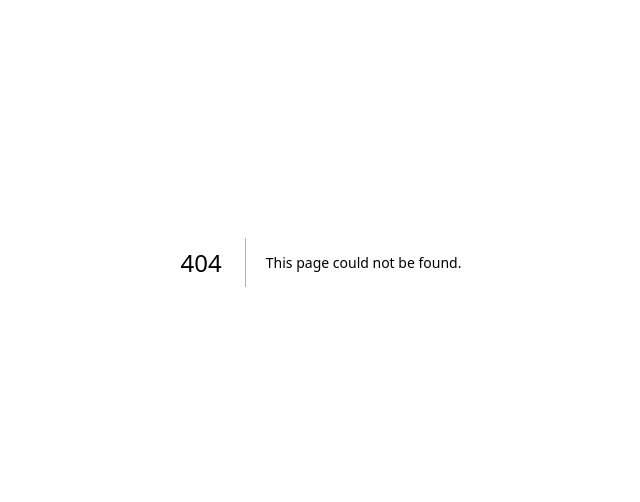
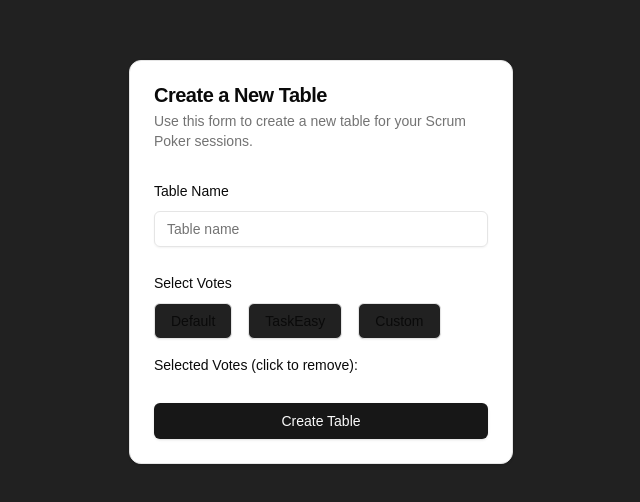
Before and after one commit to AndersonVoeja/voeja-scrum-pocker-app, a Next.js app: page /create in a window 1280 px wide. Before the commit this address had no page. Shown: the part 138-640 px from the top of the page, without its empty margins (319-959 px from the left). Built offline with nearby package versions, Linux system fonts and the light colour scheme.

Commit message:
feat: add CreateTable component for Scrum Poker session table creation

```diff
--- /dev/null
+++ b/src/app/create/page.tsx
@@ -0,0 +1,157 @@
+"use client";
+import React, { useState } from "react";
+import { motion } from "motion/react";
+import {
+  Card,
+  CardContent,
+  CardDescription,
+  CardHeader,
+  CardTitle,
+} from "@/components/ui/card";
+import { useForm } from "react-hook-form";
+import { tableSchema, tableSchemaProps } from "@/schemas/table.schema";
+import { zodResolver } from "@hookform/resolvers/zod";
+import {
+  Form,
+  FormField,
+  FormItem,
+  FormMessage,
+  FormLabel,
+} from "@/components/ui/form";
+import { Input } from "@/components/ui/input";
+import { Button } from "@/components/ui/button";
+import Flex from "@/components/ui/flex";
+import { Badge } from "@/components/ui/badge";
+import { useUser } from "@/context/userContext";
+
+export default function CreateTable() {
+  const [selectedVotes, setSelectedVotes] = useState<number[]>([]);
+  const { username } = useUser();
+  const form = useForm<tableSchemaProps>({
+    resolver: zodResolver(tableSchema),
+    defaultValues: {
+      tableName: "",
+      votes: [],
+    },
+  });
+
+  const predefinedOptions = {
+    Default: [0, 1, 2, 3, 5, 8, 13, 21, 34, 55, 89],
+    TaskEasy: [1, 2, 3, 5, 8],
+    Custom: [0, 3, 5, 13, 21, 34, 55, 84],
+  };
+
+  const handlePredefinedSelect = (votes: number[]) => {
+    setSelectedVotes(votes);
+    form.setValue("votes", votes);
+  };
+
+  const handleVoteRemove = (vote: number) => {
+    const updatedVotes = selectedVotes.filter((v) => v !== vote);
+    setSelectedVotes(updatedVotes);
+    form.setValue("votes", updatedVotes);
+  };
+
+  const onSubmit = (data: tableSchemaProps) => {
+    const payload = { ...data, header: username, votes: selectedVotes };
+    console.log(payload);
+  };
+
+  return (
+    <motion.div
+      initial={{ scale: 0 }}
+      animate={{ scale: 1 }}
+      className="flex flex-col w-full h-full justify-center items-center"
+    >
+      <Card className="w-96">
+        <CardHeader>
+          <CardTitle>Create a New Table</CardTitle>
+          <CardDescription>
+            Use this form to create a new table for your Scrum Poker sessions.
+          </CardDescription>
+        </CardHeader>
+        <CardContent>
+          <Form {...form}>
+            <form onSubmit={form.handleSubmit(onSubmit)}>
+              <Flex className="flex-col space-y-5">
+                <FormField
+                  control={form.control}
+                  name="tableName"
+                  render={({ field, fieldState }) => (
+                    <FormItem>
+                      <FormLabel>Table Name</FormLabel>
+                      <Input
+                        {...field}
+                        className={`${
+                          fieldState.error ? "border-red-500" : ""
+                        }`}
+                        placeholder="Table name"
+                        autoComplete="off"
+                      />
+                      <FormMessage />
+                    </FormItem>
+                  )}
+                />
+                <FormField
+                  control={form.control}
+                  name="votes"
+                  render={({ fieldState }) => (
+                    <FormItem>
+                      <FormLabel>Select Votes</FormLabel>
+                      <div>
+                        <Flex className="space-x-4">
+                          {Object.entries(predefinedOptions).map(
+                            ([key, votes]) => (
+                              <Button
+                                key={key}
+                                variant="outline"
+                                onClick={() => handlePredefinedSelect(votes)}
+                                className={`${
+                                  selectedVotes === votes
+                                    ? "bg-blue-500 text-white"
+                                    : ""
+                                }`}
+                              >
+                                {key}
+                              </Button>
+                            )
+                          )}
+                        </Flex>
+                      </div>
+                      <div>
+                        <h3 className="text-sm font-medium mt-4">
+                          Selected Votes (click to remove):
+                        </h3>
+                        <Flex className="items-center text-start space-y-2 mt-2">
+                          {selectedVotes.map((vote) => (
+                            <Badge
+                              key={vote}
+                              onClick={() => handleVoteRemove(vote)}
+                              className="bg-gray-200 mr-2 text-gray-800 hover:bg-red-300 cursor-pointer"
+                            >
+                              {vote}
+                            </Badge>
+                          ))}
+                        </Flex>
+                      </div>
+                      <FormMessage />
+                      {fieldState.error && (
+                        <p className="text-red-500 text-sm mt-1">
+                          {fieldState.error.message}
+                        </p>
+                      )}
+                    </FormItem>
+                  )}
+                />
+
+                <Button className="w-full mt-5" type="submit">
+                  Create Table
+                </Button>
+              </Flex>
+            </form>
+          </Form>
+        </CardContent>
+      </Card>
+    </motion.div>
+  );
+}
```
